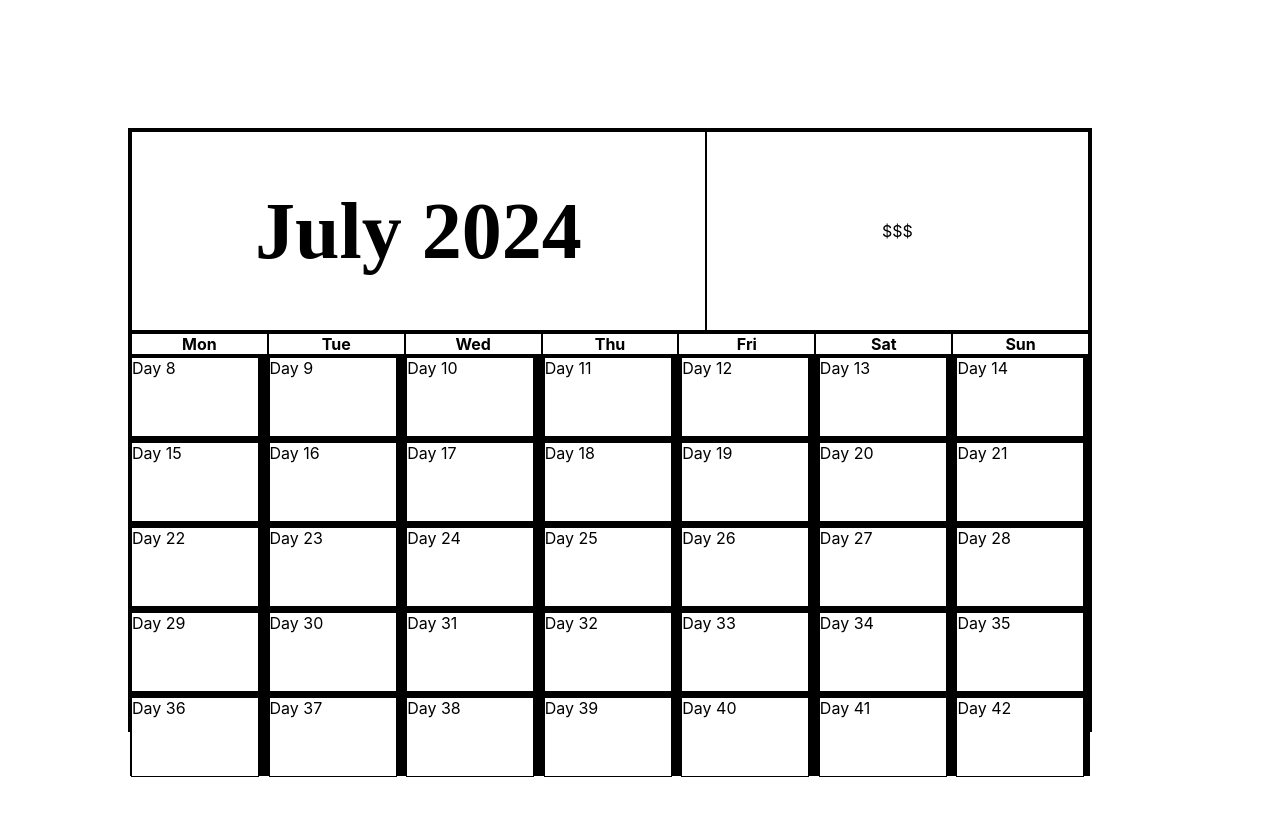
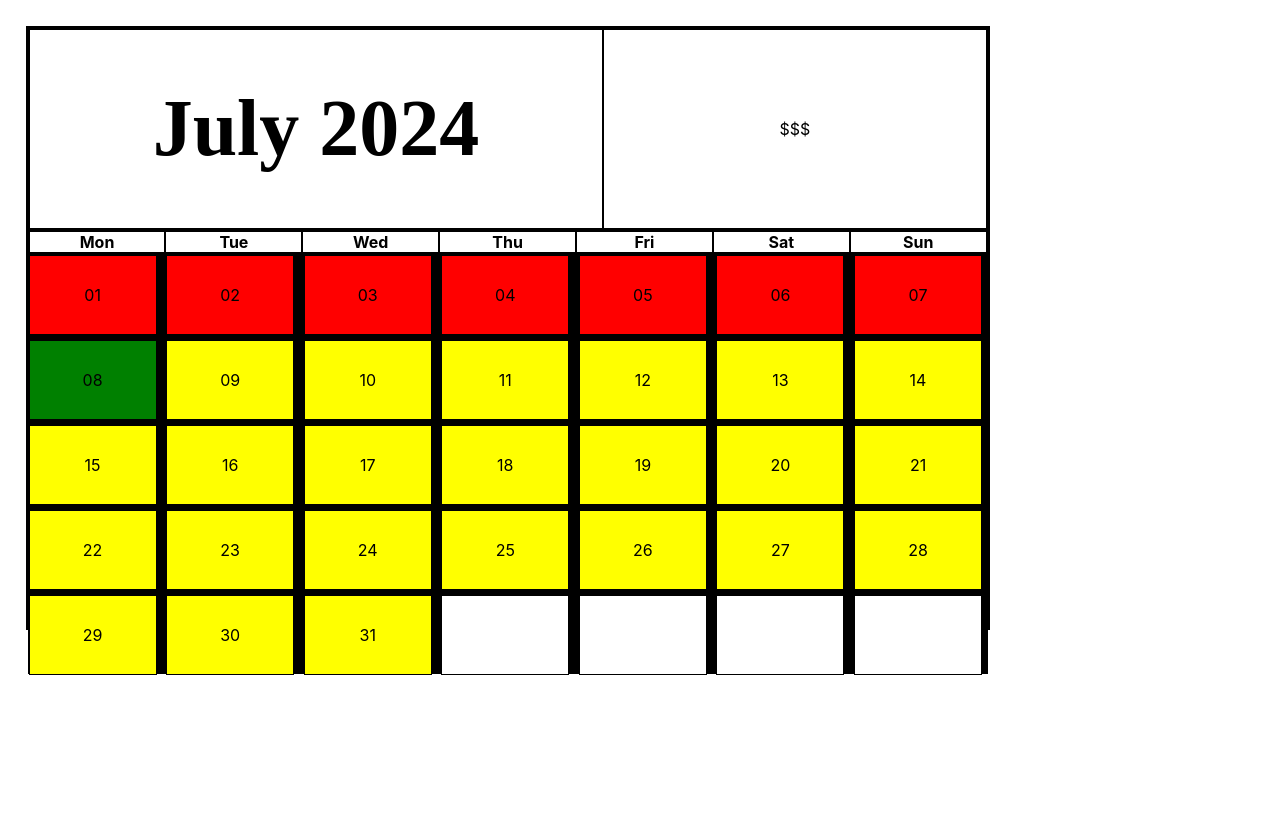
Before and after one commit to ByPauloFreire/Calendar, a React (Create React App) app: page / in a window 1280 px wide. Shown: the top 816 px of the page. Built offline with nearby package versions, Linux system fonts and the light colour scheme.

Commit message:
feat: did a bunch of new feats. Now we have a color scheme for days past, present and future. Added logic to make sure the week days are related to index, making sure they are under the correct row. Also added a hover feat and a test file called monthsArray

```diff
--- a/src/Daygrid.js
+++ b/src/Daygrid.js
@@ -15,19 +15,33 @@ const daygridCss = {
 };
 // CSS END
 
+// Helper function to calculate the starting index
+const getStartIndex = (firstDay) => {
+  const daysOfWeek = ['Monday', 'Tuesday', 'Wednesday', 'Thursday', 'Friday', 'Saturday', 'Sunday'];
+  return daysOfWeek.indexOf(firstDay);
+};
 
 // COMPONENT START
 const Daygrid = () => {
-  const today = moment();
-  const dayOfMonth = today.date();
-  const lastDay = today.endOf('month').date();
-  const teste = lastDay - dayOfMonth;
-  const numberOfDays = 35;
-  const daysArray = Array.from({ length: numberOfDays }, (_, index) => <Days key={index} displayDate={dayOfMonth + index} />);
+  // Get the first day of the current month using moment
+  const firstDayOfMonth = moment().startOf('month').format('dddd'); // 'dddd' gives the full day name
+  const startIndex = getStartIndex(firstDayOfMonth);
+
+  // Create an array representing days of the month
+  const daysArray = Array.from({ length: 31 }, (v, i) => ({
+    date: (i + 1).toString().padStart(2, '0'),
+    dayName: moment().startOf('month').add(i, 'days').format('dddd')
+  }));
+
+  const days = [];
+  for (let i = 0; i < 35; i++) {
+    const day = <Days key={i} index={i} startIndex={startIndex} dayInfo={daysArray[i]} />;
+    days.push(day);
+  }
 
   return (
     <div style={daygridCss}>
-      {daysArray}
+      {days}
     </div>
   );
 };
--- a/src/Days.js
+++ b/src/Days.js
@@ -1,17 +1,46 @@
-const DaysCss = {
+import React, { useState } from 'react';
+import moment from 'moment';
+
+// Days Component CSS
+const daysCss = {
   flex: '1 0 20%',
   boxSizing: 'border-box',
   height: '10vh',
   width: '10vw',
   border: '1px solid black',
-    backgroundColor: 'white',
-
+  textAlign: 'center',
+  display: 'flex',
+  justifyContent: 'center',
+  alignItems: 'center',
+  transition: 'background-color 0.3s ease',
 };
 
-  const Days = ({ displayDate }) => {
+const getBackgroundColor = (date) => {
+  const today = moment();
+  const dayDate = moment(date, 'DD');
+
+  if (dayDate.isSame(today, 'day')) {
+    return 'green';
+  } else if (dayDate.isBefore(today, 'day')) {
+    return 'red';
+  } else {
+    return 'yellow';
+  }
+};
+
+const Days = ({ index, startIndex, dayInfo }) => {
+  const [isHovered, setIsHovered] = useState(false);
+
+  const backgroundColor = dayInfo ? getBackgroundColor(dayInfo.date) : 'white';
+  const hoverColor = isHovered ? 'white' : backgroundColor;
+
   return (
-      <div style={DaysCss}>
-        {`Day ${displayDate}`}
+    <div
+      style={{ ...daysCss, backgroundColor: hoverColor }}
+      onMouseEnter={() => setIsHovered(true)}
+      onMouseLeave={() => setIsHovered(false)}
+    >
+      {index >= startIndex && dayInfo && `${dayInfo.date}`}
     </div>
   );
 };
--- a/src/Maingrid.js
+++ b/src/Maingrid.js
@@ -6,7 +6,7 @@ const mainGrid = {
     width: '75vw',
     height:'75vh',
     border: '2px solid #000',
-    margin: '10%',
+    margin: '2%',
 };
 
 function Maingrid () {
```
Also changed, not shown: src/generateMonthArray.js (added, +22 -0 lines). Lines whose indentation alone changed are shown as unchanged.
